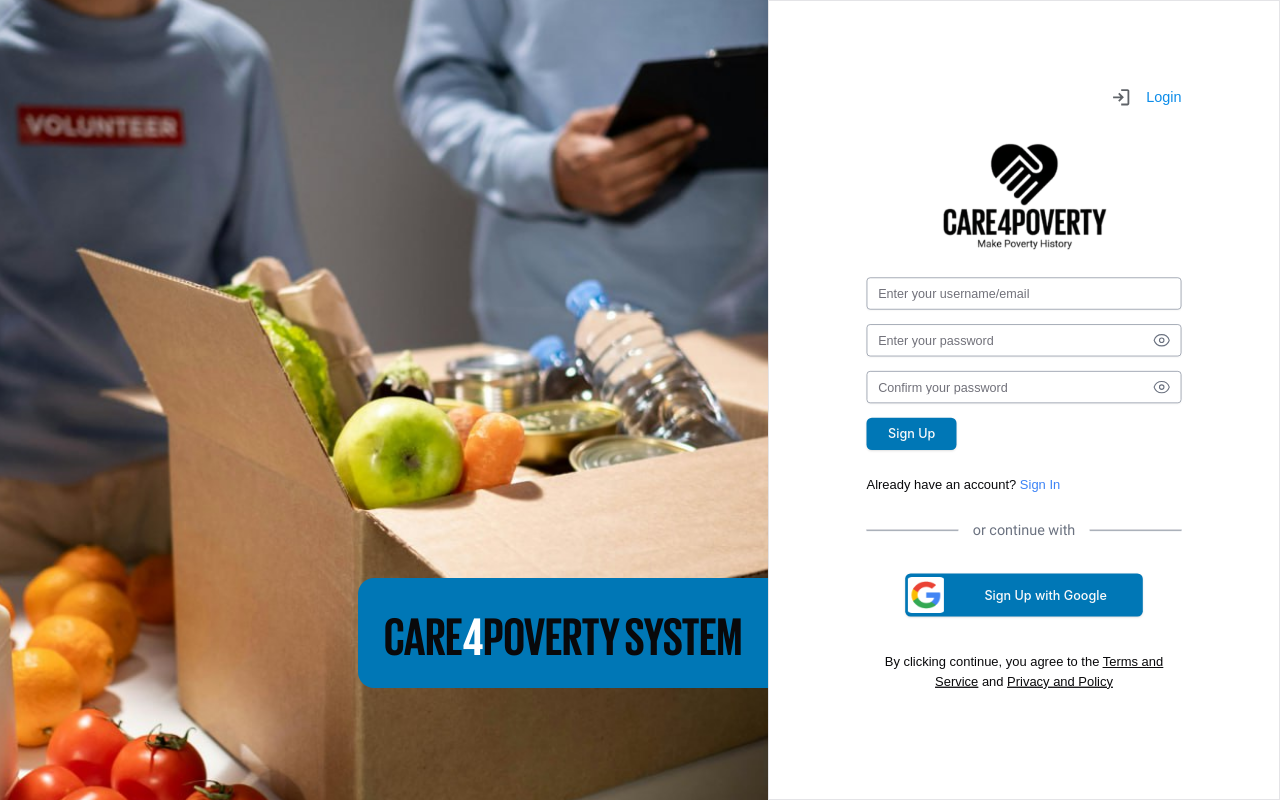
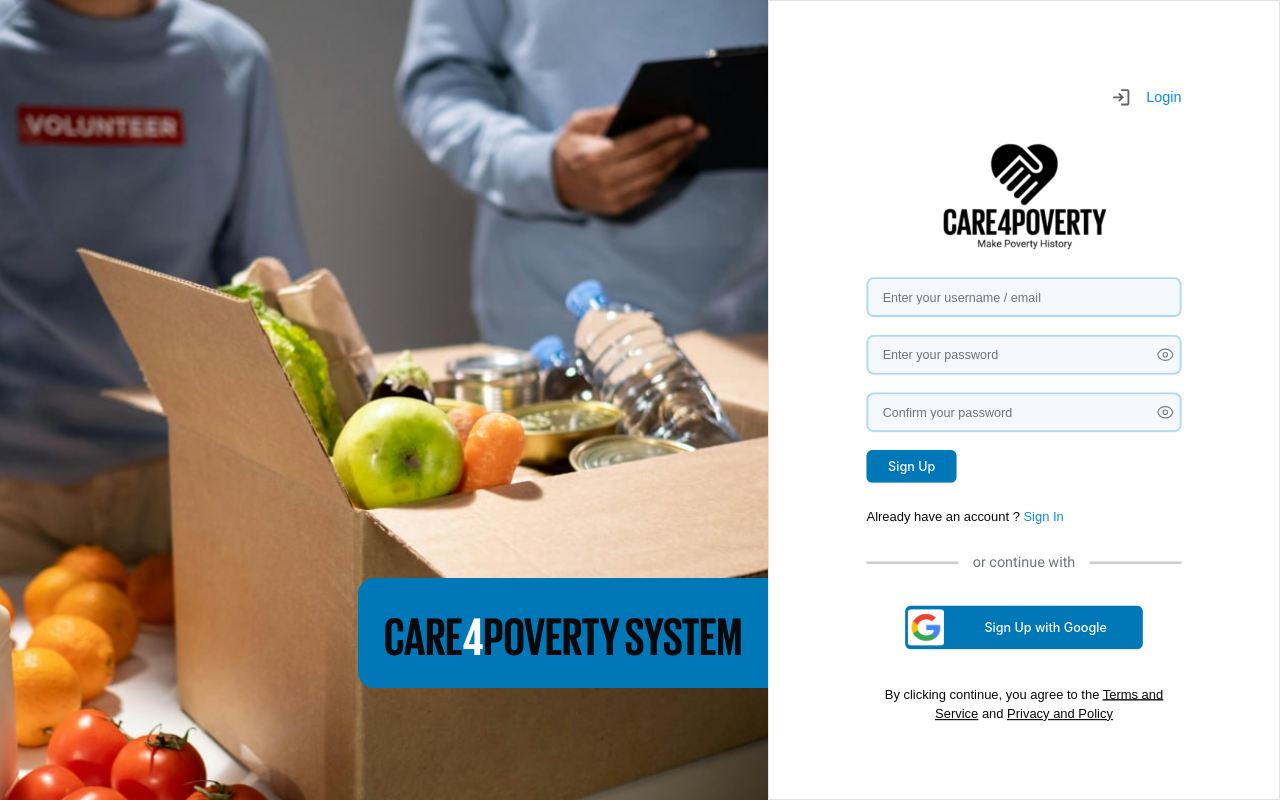
Before and after one commit to LemonLim18/care4poverty, a Next.js app: page /auth/signup in a window 1280 px wide. Built offline with nearby package versions, Linux system fonts and the light colour scheme.

Commit message:
Axler - Fix the UI of signup page

```diff
--- a/app/auth/login/page.tsx
+++ b/app/auth/login/page.tsx
@@ -141,34 +141,28 @@ const LoginPage = () => {
               </button>
             </p>  */}
             <p className="flex relative justify-end bg-white w-full mt-6 mb-6">
-              <div className="flex items-center">
+              <button className="flex gap-4 text-[#0C8CE9] hover:font-bold cursor-pointer transition-all duration-150 ease-in-out" onClick={() => router.push('/auth/signup') }>
                 <svg
                   width="24px"
                   height="24px"
                   viewBox="0 0 24 24"
                   xmlns="http://www.w3.org/2000/svg"
-                  className="flex-shrink-0"
+                  fill="#5f6368"
                 >
                   <title>I am a signup icon :)</title>
                   <g id="Complete">
                     <g id="user-add">
                       <g>
-                        <path d="M17,21V19a4,4,0,0,0-4-4H5a4,4,0,0,0-4,4v2" fill="none" stroke="#000000" strokeLinecap="round" strokeLinejoin="round" strokeWidth="2"/>
-                        <circle cx="9" cy="7" r="4" fill="none" stroke="#000000" strokeLinecap="round" strokeLinejoin="round" strokeWidth="2"/>
-                        <line x1="17" y1="11" x2="23" y2="11" fill="none" stroke="#000000" strokeLinecap="round" strokeLinejoin="round" strokeWidth="2"/>
-                        <line x1="20" y1="8" x2="20" y2="14" fill="none" stroke="#000000" strokeLinecap="round" strokeLinejoin="round" strokeWidth="2"/>
+                        <path d="M17,21V19a4,4,0,0,0-4-4H5a4,4,0,0,0-4,4v2" fill="none" stroke="#5f6368" strokeLinecap="round" strokeLinejoin="round" strokeWidth="2"/>
+                        <circle cx="9" cy="7" r="4" fill="none" stroke="#5f6368" strokeLinecap="round" strokeLinejoin="round" strokeWidth="2"/>
+                        <line x1="17" y1="11" x2="23" y2="11" fill="none" stroke="#5f6368" strokeLinecap="round" strokeLinejoin="round" strokeWidth="2"/>
+                        <line x1="20" y1="8" x2="20" y2="14" fill="none" stroke="#5f6368" strokeLinecap="round" strokeLinejoin="round" strokeWidth="2"/>
                       </g>
                     </g>
                   </g>
                 </svg>
-                <span
-                  onClick={() => router.push('/auth/signup')}
-                  className="ml-4 text-[#0C8CE9] hover:font-bold hover:underline cursor-pointer transition-all duration-150 ease-in-out"
-                  style={{ width: 'max-content' }}
-                >
-                  Signup
-                </span>
-              </div>
+                <span>Signup</span>
+              </button>
             </p>
             {/* </div> */}
             <div className='flex justify-center mb-4 w-full'>
@@ -188,7 +182,7 @@ const LoginPage = () => {
                 value={email}
                 onChange={(e) => setEmail(e.target.value)}
                 required
-                className="h-11 px-4 border-2 border-custom-border-blue hover:border-[#0C8CE9] text-[#7D7D7D] focus:text-black focus:border-[#0C8CE9] bg-[#F5F9FE] placeholder:hover:text-[#0C8CE9] placeholder:focus:text-[#F5F9FE] rounded-lg transition-all duration-300 ease-in-out"
+                className="h-11 px-4 border-2 border-custom-border-blue hover:border-[#0C8CE9] text-[#7D7D7D] focus:text-black focus:border-[#0C8CE9] bg-[#F5F9FE] placeholder:hover:text-[#0C8CE9] placeholder:focus:text-[#F5F9FE] rounded-lg transition-all duration-150 ease-in-out"
               />
               <div className="relative group">
                 <Input
@@ -197,7 +191,7 @@ const LoginPage = () => {
                   value={password}
                   onChange={(e) => setPassword(e.target.value)}
                   required
-                  className={`h-11 px-4 border-2 border-custom-border-blue hover:border-[#0C8CE9] text-[#7D7D7D] focus:text-black focus:border-[#0C8CE9] bg-[#F5F9FE] placeholder:hover:text-[#0C8CE9] placeholder:focus:text-[#F5F9FE] group-hover:border-[#0C8CE9] rounded-lg transition-all duration-300 ease-in-out ${showPassword ? 'text-black' : 'text-[#7D7D7D]'} transition-colors duration-200`}
+                  className={`h-11 px-4 border-2 border-custom-border-blue hover:border-[#0C8CE9] text-[#7D7D7D] focus:text-black focus:border-[#0C8CE9] bg-[#F5F9FE] placeholder:hover:text-[#0C8CE9] placeholder:focus:text-[#F5F9FE] group-hover:border-[#0C8CE9] rounded-lg transition-all duration-150 ease-in-out ${showPassword ? 'text-black' : 'text-[#7D7D7D]'} transition-colors duration-150`}
                 />
                 <button
                   type="button"
--- a/app/auth/signup/page.tsx
+++ b/app/auth/signup/page.tsx
@@ -201,20 +201,19 @@ const SignupPage = () => {
         <Card className="flex flex-[100%] md:flex-[40%] w-full h-full overflow-hidden item-center justify-center rounded-none">
           <CardContent className="transform scale-[0.9] h-full w-full max-w-[453px] my-2 [@media(min-height:730px)]:my-6 mx-8 lg:mx-20  flex flex-col justify-between items-center">  {/* Justify between to put space between the element vertically */}
             <p className="flex justify-end bg-white text-right w-full mt-6 mb-6">
-              <div className="flex items-center">
+              <button onClick={() => router.push('/auth/login')} className="flex gap-4 text-[#0C8CE9] hover:font-bold cursor-pointer transition-all duration-150 ease-in-out">
                 <svg
                   xmlns="http://www.w3.org/2000/svg"
                   height="24px"
                   viewBox="0 -960 960 960"
                   width="24px"
                   fill="#5f6368"
-                  className="flex-shrink-0"
                 >
-                    <title>I am a login icon :)</title>
-                    <path d="M480-120v-80h280v-560H480v-80h280q33 0 56.5 23.5T840-760v560q0 33-23.5 56.5T760-120H480Zm-80-160-55-58 102-102H120v-80h327L345-622l55-58 200 200-200 200Z"/>
-                    </svg>
-              <span onClick={() => router.push('/auth/login')} className="ml-4 text-[#0C8CE9] hover:font-bold cursor-pointer" style={{ width: 'max-content' }}>Login</span>
-              </div>
+                  <title>I am a login icon :)</title>
+                  <path d="M480-120v-80h280v-560H480v-80h280q33 0 56.5 23.5T840-760v560q0 33-23.5 56.5T760-120H480Zm-80-160-55-58 102-102H120v-80h327L345-622l55-58 200 200-200 200Z"/>
+                  </svg>
+                <span>Login</span>
+              </button>
             </p>
             <div className='flex justify-center mb-4 w-full'>
               <a href="/">
@@ -227,16 +226,16 @@ const SignupPage = () => {
             </div>
             {/* <CardTitle className="text-center">Login</CardTitle> */}
             {/* <form onSubmit={handleSubmit} className="space-y-4 w-full"> */}
-            <form onSubmit={handleSubmit} className=" space-y-4 w-full">
+            <form onSubmit={handleSubmit} className=" space-y-5 w-full">
               <Input
                 type="email"
-                placeholder="Enter your username/email"
+                placeholder="Enter your username / email"
                 value={email}
                 onChange={(e) => setEmail(e.target.value)}
                 required
-                className="border-gray-400 rounded-sm"
+                className="h-11 px-4 border-2 border-custom-border-blue hover:border-[#0C8CE9] text-[#7D7D7D] focus:text-black focus:border-[#0C8CE9] bg-[#F5F9FE] placeholder:hover:text-[#0C8CE9] placeholder:focus:text-[#F5F9FE] rounded-lg transition-all duration-150 ease-in-out"
               />
-              <div className="relative">
+              <div className="relative group">
                 <Input
                   type={showPassword ? "text" : "password"}
                   placeholder="Enter your password"
@@ -246,26 +245,26 @@ const SignupPage = () => {
                     setPasswordError('');
                   }}
                   required
-                  className="border-gray-400 rounded-sm pr-10"
+                  className={`h-11 px-4 border-2 border-custom-border-blue hover:border-[#0C8CE9] text-[#7D7D7D] focus:text-black focus:border-[#0C8CE9] bg-[#F5F9FE] placeholder:hover:text-[#0C8CE9] placeholder:focus:text-[#F5F9FE] group-hover:border-[#0C8CE9] rounded-lg transition-all duration-150 ease-in-out ${showPassword ? 'text-black' : 'text-[#7D7D7D]'} transition-colors duration-150`}
                 />
                 <button
                   type="button"
                   onClick={() => setShowPassword(!showPassword)}
-                  className="absolute right-3 top-1/2 transform -translate-y-1/2"
+                  className={`absolute right-2 top-1/2 transform -translate-y-1/2 ${showPassword ? 'text-[#0C8CE9]' : 'text-[#7D7D7D]'} hover:text-[#0C8CE9]`}
                 >
                   {showPassword ? (
-                    <svg xmlns="http://www.w3.org/2000/svg" fill="none" viewBox="0 0 24 24" strokeWidth={1.5} stroke="currentColor" className="w-5 h-5 text-gray-500">
+                    <svg xmlns="http://www.w3.org/2000/svg" fill="none" viewBox="0 0 24 24" strokeWidth={1.5} stroke="currentColor" className="w-5 h-5">
                       <path strokeLinecap="round" strokeLinejoin="round" d="M3.98 8.223A10.477 10.477 0 001.934 12C3.226 16.338 7.244 19.5 12 19.5c.993 0 1.953-.138 2.863-.395M6.228 6.228A10.45 10.45 0 0112 4.5c4.756 0 8.773 3.162 10.065 7.498a10.523 10.523 0 01-4.293 5.774M6.228 6.228L3 3m3.228 3.228l3.65 3.65m7.894 7.894L21 21m-3.228-3.228l-3.65-3.65m0 0a3 3 0 10-4.243-4.243m4.242 4.242L9.88 9.88" />
                     </svg>
                   ) : (
-                    <svg xmlns="http://www.w3.org/2000/svg" fill="none" viewBox="0 0 24 24" strokeWidth={1.5} stroke="currentColor" className="w-5 h-5 text-gray-500">
+                    <svg xmlns="http://www.w3.org/2000/svg" fill="none" viewBox="0 0 24 24" strokeWidth={1.5} stroke="currentColor" className="w-5 h-5">
                       <path strokeLinecap="round" strokeLinejoin="round" d="M2.036 12.322a1.012 1.012 0 010-.639C3.423 7.51 7.36 4.5 12 4.5c4.638 0 8.573 3.007 9.963 7.178.07.207.07.431 0 .639C20.577 16.49 16.64 19.5 12 19.5c-4.638 0-8.573-3.007-9.963-7.178z" />
                       <path strokeLinecap="round" strokeLinejoin="round" d="M15 12a3 3 0 11-6 0 3 3 0 016 0z" />
                     </svg>
                   )}
                 </button>
               </div>
-              <div className="relative">
+              <div className="relative group">
                 <Input
                   type={showConfirmPassword ? "text" : "password"}
                   placeholder="Confirm your password"
@@ -275,19 +274,19 @@ const SignupPage = () => {
                     setPasswordError('');
                   }}
                   required
-                  className="border-gray-400 rounded-sm pr-10"
+                  className={`h-11 px-4 border-2 border-custom-border-blue hover:border-[#0C8CE9] text-[#7D7D7D] focus:text-black focus:border-[#0C8CE9] bg-[#F5F9FE] placeholder:hover:text-[#0C8CE9] placeholder:focus:text-[#F5F9FE] group-hover:border-[#0C8CE9] rounded-lg transition-all duration-150 ease-in-out ${showConfirmPassword ? 'text-black' : 'text-[#7D7D7D]'} transition-colors duration-150`}
                 />
                 <button
                   type="button"
                   onClick={() => setShowConfirmPassword(!showConfirmPassword)}
-                  className="absolute right-3 top-1/2 transform -translate-y-1/2"
+                  className={`absolute right-2 top-1/2 transform -translate-y-1/2 ${showConfirmPassword ? 'text-[#0C8CE9]' : 'text-[#7D7D7D]'} hover:text-[#0C8CE9]`}
                 >
                   {showConfirmPassword ? (
-                    <svg xmlns="http://www.w3.org/2000/svg" fill="none" viewBox="0 0 24 24" strokeWidth={1.5} stroke="currentColor" className="w-5 h-5 text-gray-500">
+                    <svg xmlns="http://www.w3.org/2000/svg" fill="none" viewBox="0 0 24 24" strokeWidth={1.5} stroke="currentColor" className="w-5 h-5">
                       <path strokeLinecap="round" strokeLinejoin="round" d="M3.98 8.223A10.477 10.477 0 001.934 12C3.226 16.338 7.244 19.5 12 19.5c.993 0 1.953-.138 2.863-.395M6.228 6.228A10.45 10.45 0 0112 4.5c4.756 0 8.773 3.162 10.065 7.498a10.523 10.523 0 01-4.293 5.774M6.228 6.228L3 3m3.228 3.228l3.65 3.65m7.894 7.894L21 21m-3.228-3.228l-3.65-3.65m0 0a3 3 0 10-4.243-4.243m4.242 4.242L9.88 9.88" />
                     </svg>
                   ) : (
-                    <svg xmlns="http://www.w3.org/2000/svg" fill="none" viewBox="0 0 24 24" strokeWidth={1.5} stroke="currentColor" className="w-5 h-5 text-gray-500">
+                    <svg xmlns="http://www.w3.org/2000/svg" fill="none" viewBox="0 0 24 24" strokeWidth={1.5} stroke="currentColor" className="w-5 h-5">
                       <path strokeLinecap="round" strokeLinejoin="round" d="M2.036 12.322a1.012 1.012 0 010-.639C3.423 7.51 7.36 4.5 12 4.5c4.638 0 8.573 3.007 9.963 7.178.07.207.07.431 0 .639C20.577 16.49 16.64 19.5 12 19.5c-4.638 0-8.573-3.007-9.963-7.178z" />
                       <path strokeLinecap="round" strokeLinejoin="round" d="M15 12a3 3 0 11-6 0 3 3 0 016 0z" />
                     </svg>
@@ -307,8 +306,8 @@ const SignupPage = () => {
                   Forgot password?
                 </button> */}
                 <p className="mt-4 text-center">
-                  Already have an account?{' '}
-                  <button className="text-blue-500 hover:underline"  onClick={() => router.push('/auth/login')}>
+                  Already have an account ?{' '}
+                  <button className="text-[#0C8CE9] hover:font-bold"  onClick={() => router.push('/auth/login')}>
                     Sign In
                   </button>
                 </p>
@@ -360,9 +359,9 @@ const SignupPage = () => {
             </Button>
 
             <p className="mb-32 text-[0.9rem] text-center">
-              By clicking continue, you agree to the <span className="underline">
+              By clicking continue, you agree to the <span className="hover:text-[#0C8CE9] underline">
                 <a href="#">Terms and Service</a>
-              </span> and <span className="underline">
+              </span> and <span className="hover:text-[#0C8CE9] underline">
                 <a href="#">Privacy and Policy</a>
               </span>
             </p>
```
